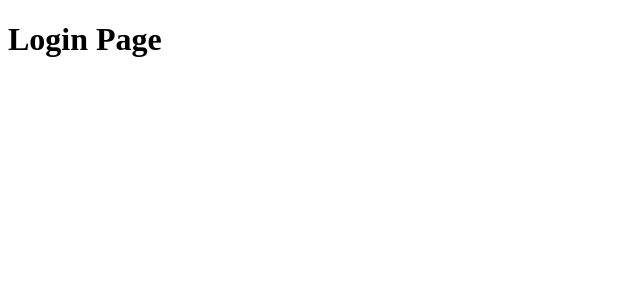
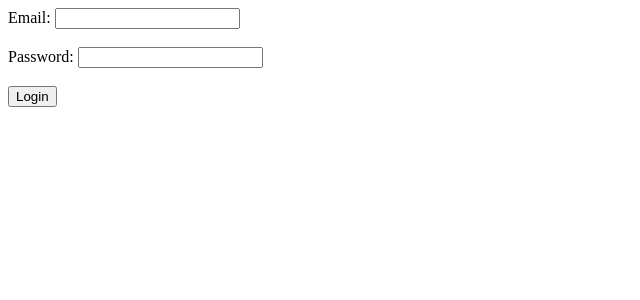
Before and after one commit to nehalpanchall/AuthReact, a React (Vite) app: page /login in a window 1280 px wide. Shown: the top 300 px of the page, without its empty margins (0-640 px from the left). Built offline with nearby package versions, Linux system fonts and the light colour scheme.

Commit message:
feat: design login form UI using JSX and declare state variables in Login component

```diff
--- a/src/assets/components/Login.jsx
+++ b/src/assets/components/Login.jsx
@@ -1,7 +1,26 @@
+import { use, useState } from 'react';
+
 function Login() {
+  const [email, setEmail] = useState('');
+  const [password, setPassword] = useState('');
+  const [loading, setLoading] = useState(false);
+  const [error, setError] = useState('');
+
+  const submitHandle = () => {};
+
   return (
     <>
-      <h1>Login Page</h1>
+      <form onSubmit={submitHandle}>
+        <label htmlFor="email">Email: </label>
+        <input type="text" name="email" id="email" value={email} /> <br />{' '}
+        <br />
+        <label htmlFor="password">Password: </label>
+        <input type="password" name="password" id="password" value={password} />
+        <br /> <br />
+        <button type="submit" disabled={loading}>
+          {loading ? 'Please wait' : 'Login'}
+        </button>
+      </form>
     </>
   );
 }
```
